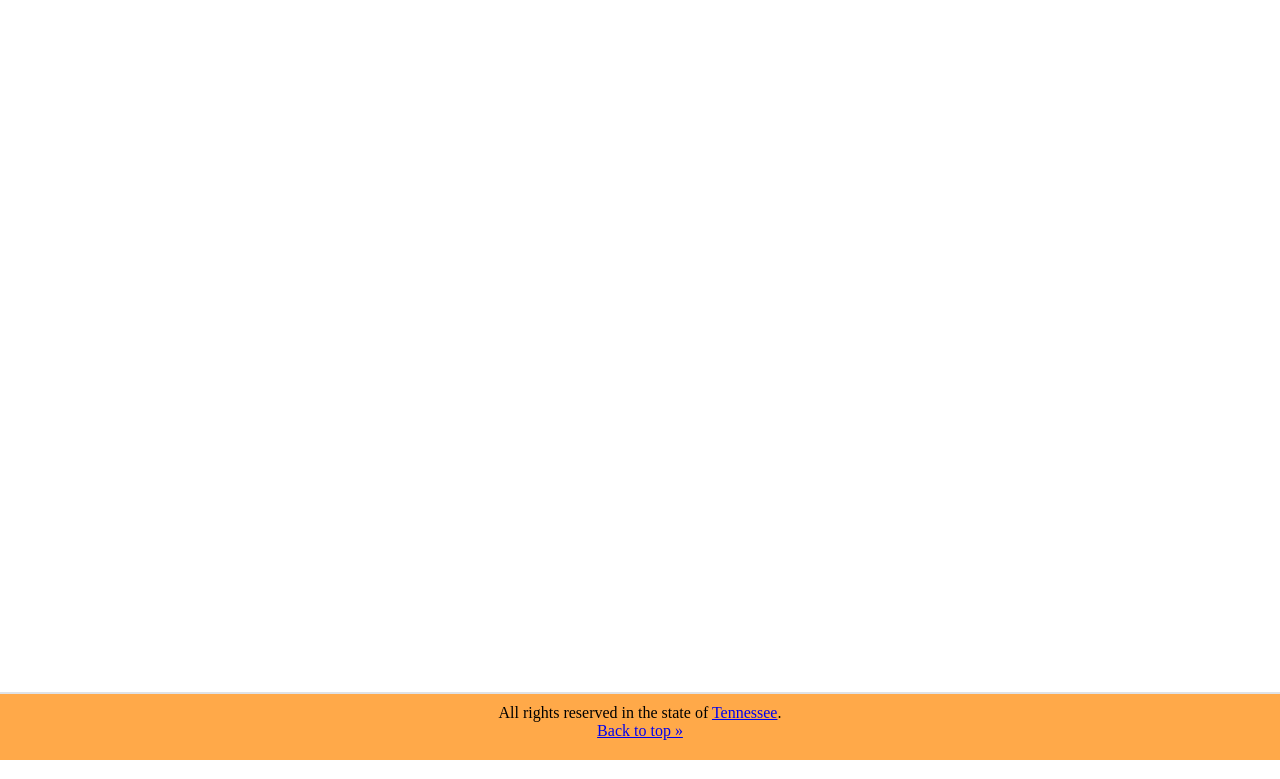
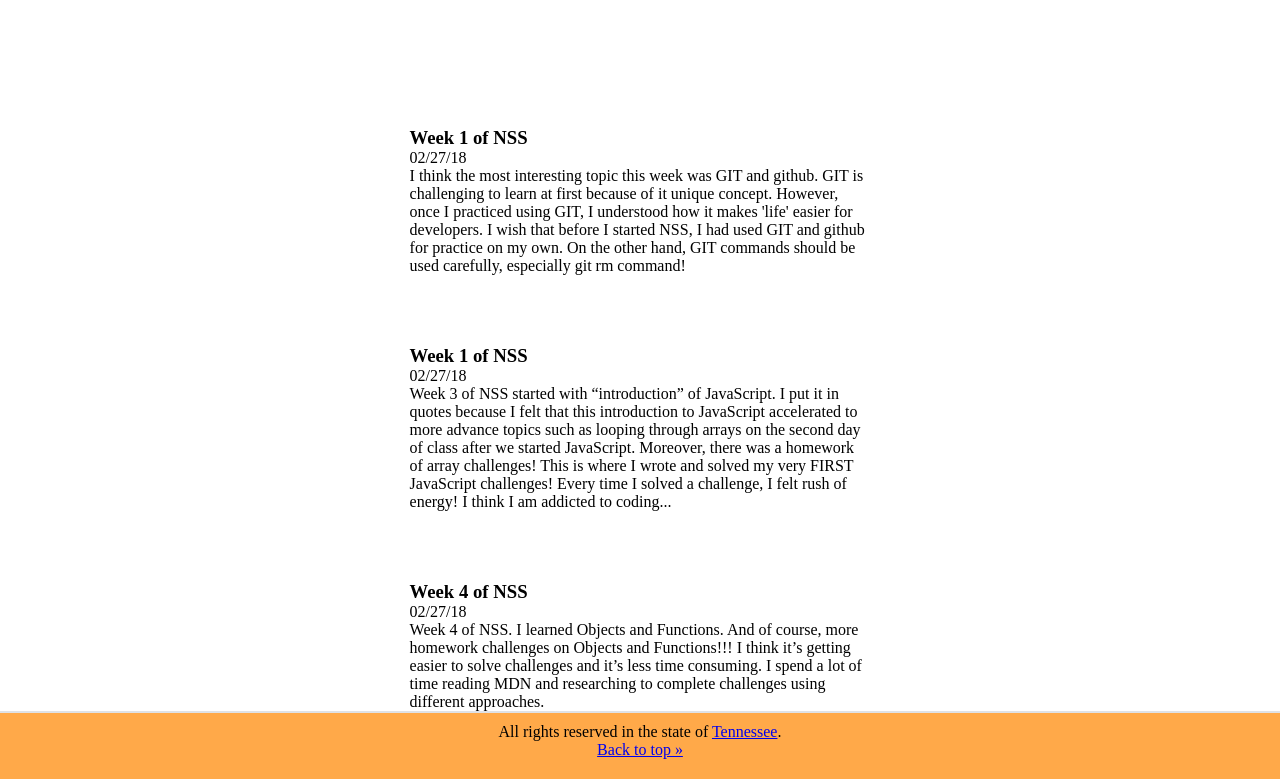
Before and after one commit to RitaSyed/RitaSyed, a plain HTML site: page blog.html in a window 1280 px wide. Shown: the part 40-819 px from the top of the page. Drawn offline with Linux system fonts and the light colour scheme.

Commit message:
corrected path in blog.html and projects.html to js file

```diff
--- a/blog.html
+++ b/blog.html
@@ -29,6 +29,6 @@
 			<p>All rights reserved in the state of <a href="#">Tennessee</a>.</p>
 			<a href="#top">Back to top &raquo;</a>
 	</footer>
-  <script src="./javascripts/blogs.js"></script>
+  <script src="./javascript/blogs.js"></script>
 </body>
 </html>
--- a/javascript/blogs.js
+++ b/javascript/blogs.js
@@ -1,7 +1,3 @@
-console.log("blogs");
-
-
-
 var blogs = [
   {
     id: "blog1",
```
Also changed, not shown: projects.html (+1 -1 lines).
